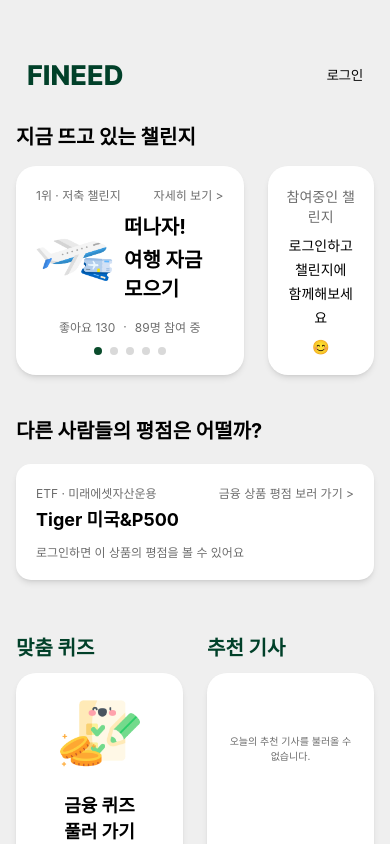
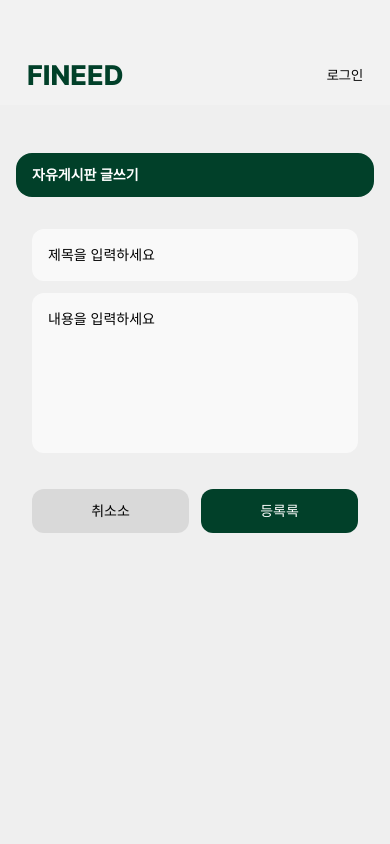
Before and after one commit to CSID-DGU/2025-1-SCS4031-DevDumpling-S2, a React Native app in the folder frontend/: screen /FreeBoardWrite in a window 390 px wide. Built offline with nearby package versions, Linux system fonts and the light colour scheme; no server answers.

Commit message:
커뮤니티 글쓰기, 검색

```diff
--- a/frontend/App.js
+++ b/frontend/App.js
@@ -3,6 +3,8 @@ import { StatusBar } from 'expo-status-bar';
 import HomeScreen from './src/screens/Home/HomeScreen';
 import CommunityHome from './src/screens/Community/CommunityHome';
 import FreeBoard from './src/screens/Community/FreeBoard';
+import CommunitySearch from './src/screens/Community/CommunitySearch';
+import FreeBoardWrite from './src/screens/Community/FreeBoardWrite';
 import Login from './src/screens/Login';
 import Mypage from './src/screens/Mypage';
 import "./global.css";
@@ -41,6 +43,11 @@ export default function App() {
             options={{ headerShown: false }}
           />
           <Stack.Screen
+          name="CommunitySearch"
+          component={CommunitySearch}
+          options={{ headerShown: false }}
+          />
+          <Stack.Screen
             name="Login"
             component={Login}
             options={{ headerShown: false }}
@@ -49,6 +56,11 @@ export default function App() {
             name="FreeBoard"
             component={FreeBoard}
             options={{ headerShown: false }}
+          />
+          <Stack.Screen
+          name="FreeBoardWrite"
+          component={FreeBoardWrite}
+          options={{ headerShown: false }}
           />
           <Stack.Screen
             name="Mypage"
--- /dev/null
+++ b/frontend/src/screens/Community/CommunitySearch.js
@@ -0,0 +1,39 @@
+import { View, ScrollView, Text, TextInput, useWindowDimensions, TouchableOpacity, Touchable } from 'react-native';
+import Header from '../../components/layout/Header';
+import Icon from 'react-native-vector-icons/Ionicons';
+
+
+export default function CommunitySearchScreen({ navigation }) {
+    const { width } = useWindowDimensions();
+    const horizontalPadding = width > 380 ? 16 : 12;
+    const recentKeywords = ["연금", "보험 증명서", "퇴직연금"];
+
+    return (
+        <>
+            <Header />
+            <View className="flex-1 bg-[#EFEFEF] pt-12 px-4">
+
+                {/* 카테고리 탭 */}
+                <View
+                    className="flex-row items-center bg-[#014029] rounded-2xl mb-4"
+                    style={{
+                        paddingVertical: 12,
+                        paddingHorizontal: horizontalPadding,
+                    }}>
+                    {/* 중앙 타이틀 */}
+                    <Text className="text-white text-sm font-semibold">커뮤니티 글 검색</Text>
+                </View>
+
+                {/* 게시글 작성 */}
+                <View
+                    className="flex-1 bg-[#F9F9F9] rounded-2xl shadow-md"
+                    style={{
+                        paddingHorizontal: horizontalPadding,
+                    }}>
+                    <View className="border-t border-gray-200 mx-4" />
+                </View>
+
+            </View>
+        </>
+    );
+}
--- a/frontend/src/screens/Community/FreeBoard.js
+++ b/frontend/src/screens/Community/FreeBoard.js
@@ -1,5 +1,6 @@
-import { View, ScrollView, Text, useWindowDimensions, TouchableOpacity } from 'react-native';
+import { View, ScrollView, Text, useWindowDimensions, TouchableOpacity, Touchable } from 'react-native';
 import Header from '../../components/layout/Header';
+import Icon from 'react-native-vector-icons/Ionicons';
 
 
 export default function FreeBoardScreen({ navigation }) {
@@ -49,9 +50,28 @@ export default function FreeBoardScreen({ navigation }) {
             <View className="flex-1 bg-[#EFEFEF] pt-12 px-4">
 
                 {/* 카테고리 탭 */}
-                <View className="flex-row justify-center mb-4">
-                    <View className="bg-[#014029] px-4 py-2 rounded-full w-full max-w-[200px] self-center">
-                        <Text className="text-white text-center text-sm font-semibold">자유게시판</Text>
+                <View
+                    className="flex-row items-center justify-between bg-[#014029] rounded-2xl mb-4"
+                    style={{
+                        paddingVertical: 12,
+                        paddingHorizontal: horizontalPadding,
+                    }}>
+                    {/* 뒤로 가기 버튼 */}
+                    <TouchableOpacity onPress={() => navigation.goBack()}>
+                        <Icon name="arrow-back-outline" size={24} color="#EFEFEF" />
+                    </TouchableOpacity>
+                    {/* 중앙 타이틀 */}
+                    <Text className="text-white text-sm font-semibold">자유게시판</Text>
+                    {/* 오른쪽 아이콘들 */}
+                    <View className="flex-row space-x-4">
+                        <TouchableOpacity
+                            onPress={() => navigation.navigate('CommunitySearch')}
+                            style={{ marginRight: 15 }}>
+                            <Icon name="search-outline" size={22} color="#EFEFEF" />
+                        </TouchableOpacity>
+                        <TouchableOpacity onPress={() => navigation.navigate('FreeBoardWrite')}>
+                            <Icon name="create-outline" size={22} color="#EFEFEF" />
+                        </TouchableOpacity>
                     </View>
                 </View>
 
@@ -79,7 +99,7 @@ export default function FreeBoardScreen({ navigation }) {
                             </TouchableOpacity>
 
                             {/* 항목 사이에만 구분선 */}
-                            {index < posts.lentgh - 1 && (
+                            {index < posts.length - 1 && (
                                 <View className="border-t border-gray-200 mx-4" />
                             )}
                         </View>
--- /dev/null
+++ b/frontend/src/screens/Community/FreeBoardWrite.js
@@ -0,0 +1,85 @@
+import { View, ScrollView, Text, TextInput, useWindowDimensions, TouchableOpacity } from 'react-native';
+import Header from '../../components/layout/Header';
+import Icon from 'react-native-vector-icons/Ionicons';
+import { useState } from 'react';
+
+export default function FreeBoardWriteScreen({ navigation }) {
+    const { width } = useWindowDimensions();
+    const horizontalPadding = width > 380 ? 16 : 12;
+
+    const [title, setTitle] = useState('');
+    const [content, setContent] = useState('');
+    const [category, setCategory] = useState('자유게시판');
+
+    const handleSubmit = () => {
+        // TODO: 게시글 등록 로직 구현
+        console.log('제목:', title);
+        console.log('내용:', content);
+        navigation.goBack();
+    };
+
+    return (
+        <>
+            <Header />
+            <View className="flex-1 bg-[#EFEFEF] pt-12 px-4">
+
+                {/* 카테고리 탭 */}
+                <View
+                    className="flex-row items-center bg-[#014029] rounded-2xl mb-4"
+                    style={{
+                        paddingVertical: 12,
+                        paddingHorizontal: horizontalPadding,
+                    }}>
+                    {/* 중앙 타이틀 */}
+                    <Text className="text-white text-sm font-semibold">자유게시판 글쓰기</Text>
+                </View>
+
+                {/* 게시글 작성 */}
+                <ScrollView
+                    className="flex-1"
+                    contentContainerStyle={{
+                        paddingHorizontal: horizontalPadding,
+                        paddingTop: 16,
+                        paddingBottom: 24,
+                    }}
+                >
+                    {/* 제목 입력 */}
+                    <TextInput
+                        placeholder="제목을 입력하세요"
+                        value={title}
+                        onChangeText={setTitle}
+                        className="bg-[#F9F9F9] p-4 rounded-xl text-sm text-black mb-3"
+                    />
+                    {/* 내용 입력 */}
+                    <TextInput
+                        placeholder="내용을 입력하세요"
+                        value={content}
+                        onChangeText={setContent}
+                        multiline
+                        textAlignVertical="top"
+                        className="bg-[#F9F9F9] p-4 rounded-xl text-sm text-black h-40 mb-3"
+                    />
+
+                    {/* 하단 버튼들 */}
+                    <View className="flex-row justify-between space-x-3 mt-6">
+                        {/* 취소 버튼 */}
+                        <TouchableOpacity
+                            onPress={() => navigation.goBack()}
+                            className="flex-1 bg-[#D9D9D9] py-3 rounded-xl items-center"
+                        >
+                            <Text className="text-black text-sm font-medium">취소소</Text>
+                        </TouchableOpacity>
+                        {/* 등록 버튼 */}
+                        <TouchableOpacity
+                            onPress={handleSubmit}
+                            className="flex-1 bg-[#014029] py-3 rounded-xl items-center"
+                        >
+                            <Text className="text-white text-sm font-medium">등록록</Text>
+                        </TouchableOpacity>
+                    </View>
+                </ScrollView>
+
+            </View>
+        </>
+    );
+}
```
